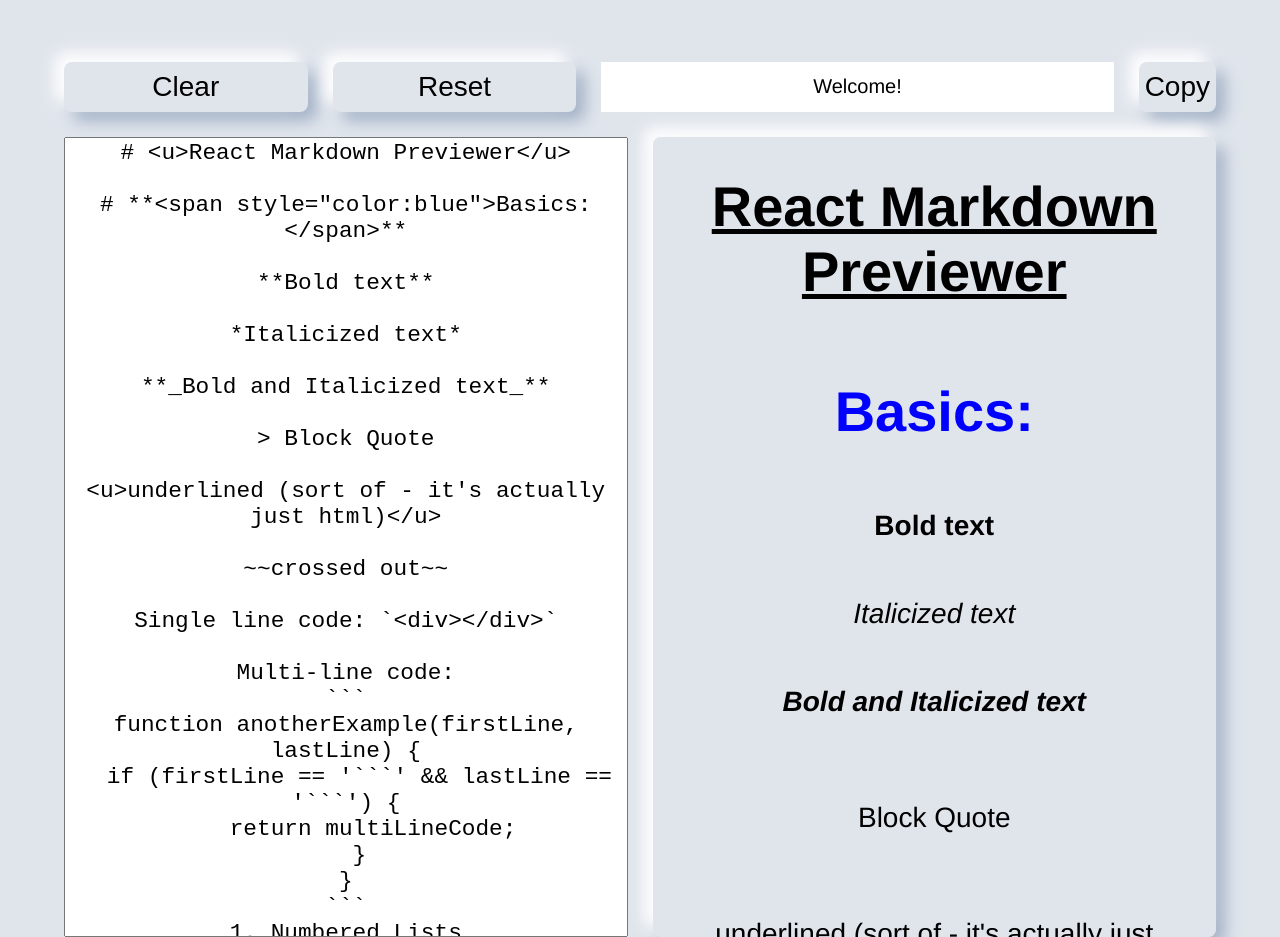
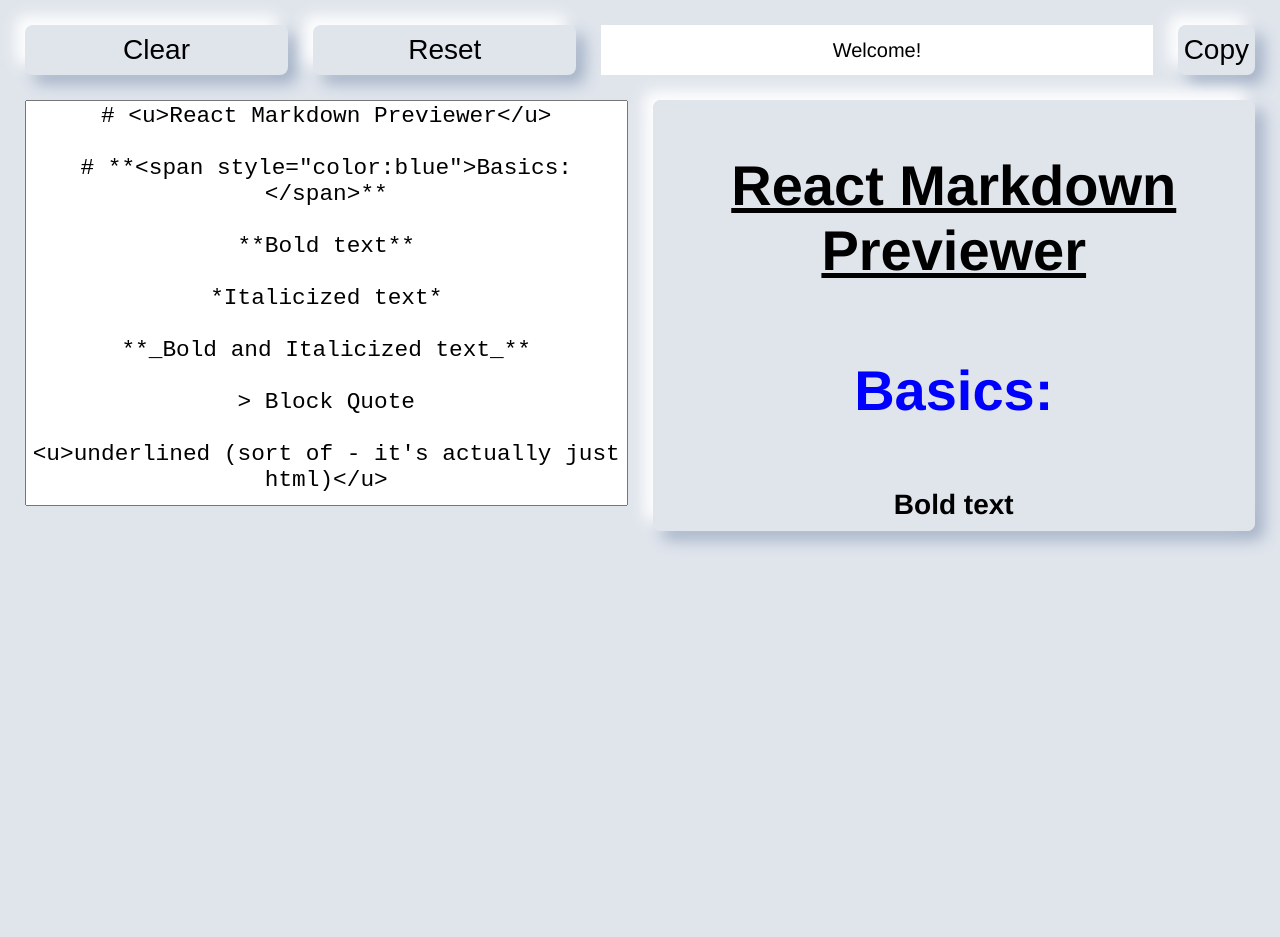
Before and after one commit to RpRoderick/react-markdown-previewer, a React app: page /#/ in a window 1280 px wide. After the commit the page ends 825 px from the top, so only its background shows below. Built offline with nearby package versions, Linux system fonts and the light colour scheme.

Commit message:
fixed all css to work correctly

```diff
--- a/src/components/structural/home/Home.module.scss
+++ b/src/components/structural/home/Home.module.scss
@@ -1,8 +1,7 @@
+@import 'styles/global/variables.scss';
+
 .home {
   display: flex;
-  min-width: 90vw;
-  max-width: 90vw;
-  height: 100vh;
-  flex-direction: column;
-  margin: 5% 0 0;
+  flex: 1;
+  margin: $margin_main;
 }
--- a/src/components/structural/markdownEditor/MarkdownEditor.jsx
+++ b/src/components/structural/markdownEditor/MarkdownEditor.jsx
@@ -131,7 +131,7 @@ class MarkdownEditor extends React.Component {
     const markdown = this.state.markdown;
     const message = this.state.message;
     return (
-      <>
+      <div className={styles.markdown_editor_container}>
         <div className={styles.markdown_editor_button_area}>
           <ButtonArea
             clearMarkdown={this.clearMarkdown}
@@ -150,7 +150,7 @@ class MarkdownEditor extends React.Component {
               markdown={markdown} />
           </div>
         </div>
-      </>
+      </div>
     );
   }
 }
--- a/src/components/structural/markdownEditor/MarkdownEditor.module.scss
+++ b/src/components/structural/markdownEditor/MarkdownEditor.module.scss
@@ -1,43 +1,44 @@
 @import 'styles/global/breakpoints.scss';
 @import 'styles/global/variables.scss';
 
+.markdown_editor_container {
+    display: flex;
+    flex: 1;
+    flex-direction: column;
+
     .markdown_editor_button_area {
         display: flex;
-    margin: $margin_main 0;
+        margin: 0 0 $margin_main;
     }
 
     .markdown_editor_field_container {
         display: flex;
         flex: 1;
         flex-direction: column;
-    margin: 0 0 $margin_main;
 
         @include breakpoint(medium) {
-        max-height: 100%;
             flex-direction: row;
         }
 
         @include breakpoint(large) {
-        max-height: 100%;
             flex-direction: row;
         }
 
         @include breakpoint(wide) {
-        max-height: 100%;
             flex-direction: row;
         }
 
         .markdown_editor_text_area {
             display: flex;
             flex: 1;
+            margin: 0 0 $margin_main;
             border-radius: $border_radius_main;
         }
 
         .markdown_editor_preview_area {
             display: flex;
             flex: 1;
-        flex-direction: column;
-        margin: $margin_main 0;
+            margin: 0 0 $margin_main;
             overflow-y: scroll;
             background-color: $color_background_main;
             border-radius: $border_radius_button;
@@ -56,3 +57,4 @@
             }
         }
     }
+}
--- a/src/components/structural/previewArea/PreviewArea.module.scss
+++ b/src/components/structural/previewArea/PreviewArea.module.scss
@@ -12,12 +12,11 @@
   .preview {
     display: flex;
     max-width: 90%;
-    min-height: 15vh;
+    min-height: 50vh;
+    max-height: 50vh;
     flex: 1;
     flex-direction: column;
     word-break: break-word;
-    justify-content: center;
-    align-items: center;
 
     @include breakpoint(medium) {
       font-size: $font_size_medium;
--- a/src/components/structural/textArea/TextArea.module.scss
+++ b/src/components/structural/textArea/TextArea.module.scss
@@ -25,6 +25,7 @@
   .editor {
     display: flex;
     min-height: 50vh;
+    max-height: 50vh;
     flex: 1;
     font-size: $font_size_small;
     text-align: center;
--- a/src/routes/app/App.jsx
+++ b/src/routes/app/App.jsx
@@ -7,12 +7,10 @@ import 'styles/global/App.scss';
 function App() {
   return (
     <Router>
-      <main>
         <Switch>
           <Route exact path="/" component={Home} />
           <Route default component={Error} />
         </Switch>
-      </main>
     </Router>
   );
 }
--- a/src/styles/global/App.scss
+++ b/src/styles/global/App.scss
@@ -7,7 +7,10 @@ body {
 }
 
 body {
-  display: flex;
+  width: 100%;
+  height: 100%;
+  min-height: 100%;
+  margin: 0;
   font-family: Helvetica;
   background-color: $color_background_main;
   justify-content: center;
```
Lines whose indentation alone changed are shown as unchanged.
